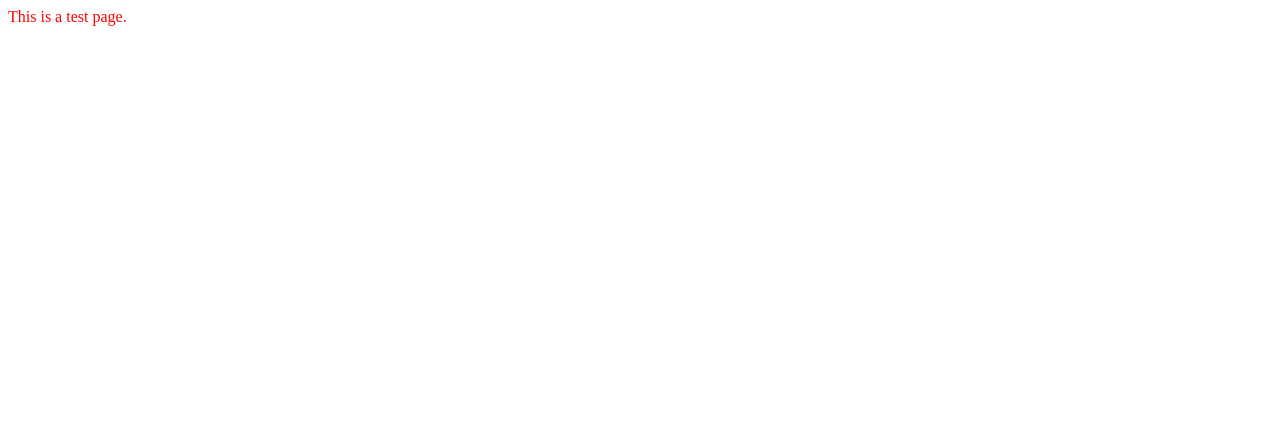
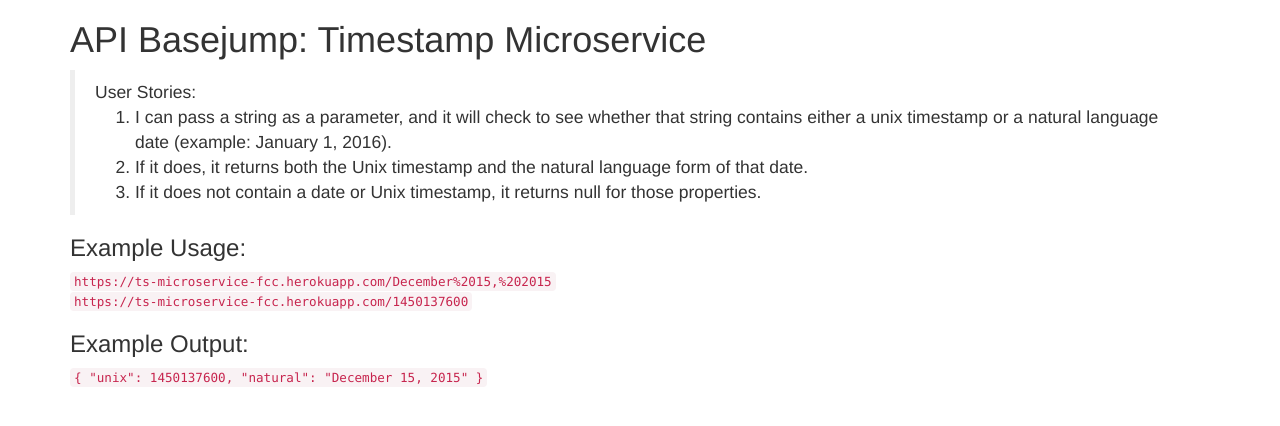
Before and after one commit to Condell/fcc_timestamp_microservice, a website: page public/index.html in a window 1280 px wide. Drawn offline with nearby package versions, Linux system fonts and the light colour scheme.

Commit message:
Make index.html display instructions for Microservice
Microservice now meets the requirments to be submitted
for grading.

Will update CSS at a later date.

```diff
--- a/package.json
+++ b/package.json
@@ -47,7 +47,6 @@
     "open": "0.0.5"
   },
   "dependencies": {
-    "cors": "^2.8.1",
     "datejs": "^1.0.0-rc3",
     "express": "^4.14.1",
     "morgan": "^1.8.1"
--- a/production/app.js
+++ b/production/app.js
@@ -12,10 +12,6 @@ var _morgan = require('morgan');
 
 var _morgan2 = _interopRequireDefault(_morgan);
 
-var _cors = require('cors');
-
-var _cors2 = _interopRequireDefault(_cors);
-
 var _calcResponse = require('./utilities/calcResponse');
 
 function _interopRequireDefault(obj) { return obj && obj.__esModule ? obj : { default: obj }; }
@@ -28,7 +24,7 @@ if (env === 'development') {
   app.use((0, _morgan2.default)('dev'));
 }
 
-app.use((0, _cors2.default)());
+app.use(_express2.default.static('public'));
 
 app.get('/', function (req, res) {
   res.json((0, _calcResponse.createCompleteTimestamp)('928357984'));
--- a/public/index.html
+++ b/public/index.html
@@ -1,11 +1,61 @@
 <!doctype html>
 <html lang="en">
+
 <head>
-    <meta charset="UTF-8">
-    <title>Timestamp Microservice</title>
-    <link rel="stylesheet" type="text/css" href="main.css"/>
+  <meta charset="UTF-8">
+  <meta name="viewport" content="width=device-width, initial-scale=1">
+  <title>Timestamp Microservice</title>
+  <link rel="stylesheet" href="https://maxcdn.bootstrapcdn.com/bootstrap/3.3.7/css/bootstrap.min.css" integrity="sha384-BVYiiSIFeK1dGmJRAkycuHAHRg32OmUcww7on3RYdg4Va+PmSTsz/K68vbdEjh4u"
+    crossorigin="anonymous">
+  <link rel="stylesheet" type="text/css" href="main.css" />
 </head>
+
 <body>
-    This is a test page.
+  <div class="container">
+    <div class="row center-block">
+
+
+      <h1>
+        API Basejump: Timestamp Microservice
+      </h1>
+
+
+      <blockquote>
+
+        User Stories:
+
+        <ol>
+          <li>
+            I can pass a string as a parameter, and it will check to see whether that string contains either a unix timestamp or a natural
+            language date (example: January 1, 2016).
+          </li>
+          <li>
+            If it does, it returns both the Unix timestamp and the natural language form of that date.
+          </li>
+          <li>
+            If it does not contain a date or Unix timestamp, it returns null for those properties.
+          </li>
+        </ol>
+      </blockquote>
+
+
+      <h3>
+        Example Usage:
+      </h3>
+      <code>https://ts-microservice-fcc.herokuapp.com/December%2015,%202015</code>
+      <br>
+      <code>https://ts-microservice-fcc.herokuapp.com/1450137600</code>
+
+
+      <h3>
+        Example Output:
+      </h3>
+      <code>
+          { "unix": 1450137600, "natural": "December 15, 2015" }
+      </code>
+
+    </div>
+  </div>
 </body>
+
 </html>
--- a/public/main.css
+++ b/public/main.css
@@ -1,3 +1,5 @@
-body {
-  color: red;
-};
+/*Add more CSS at a later time*/
+
+.border {
+  border: 1px solid black;
+}
```
Also changed, not shown: server/app.test.js (+1 -3 lines).
